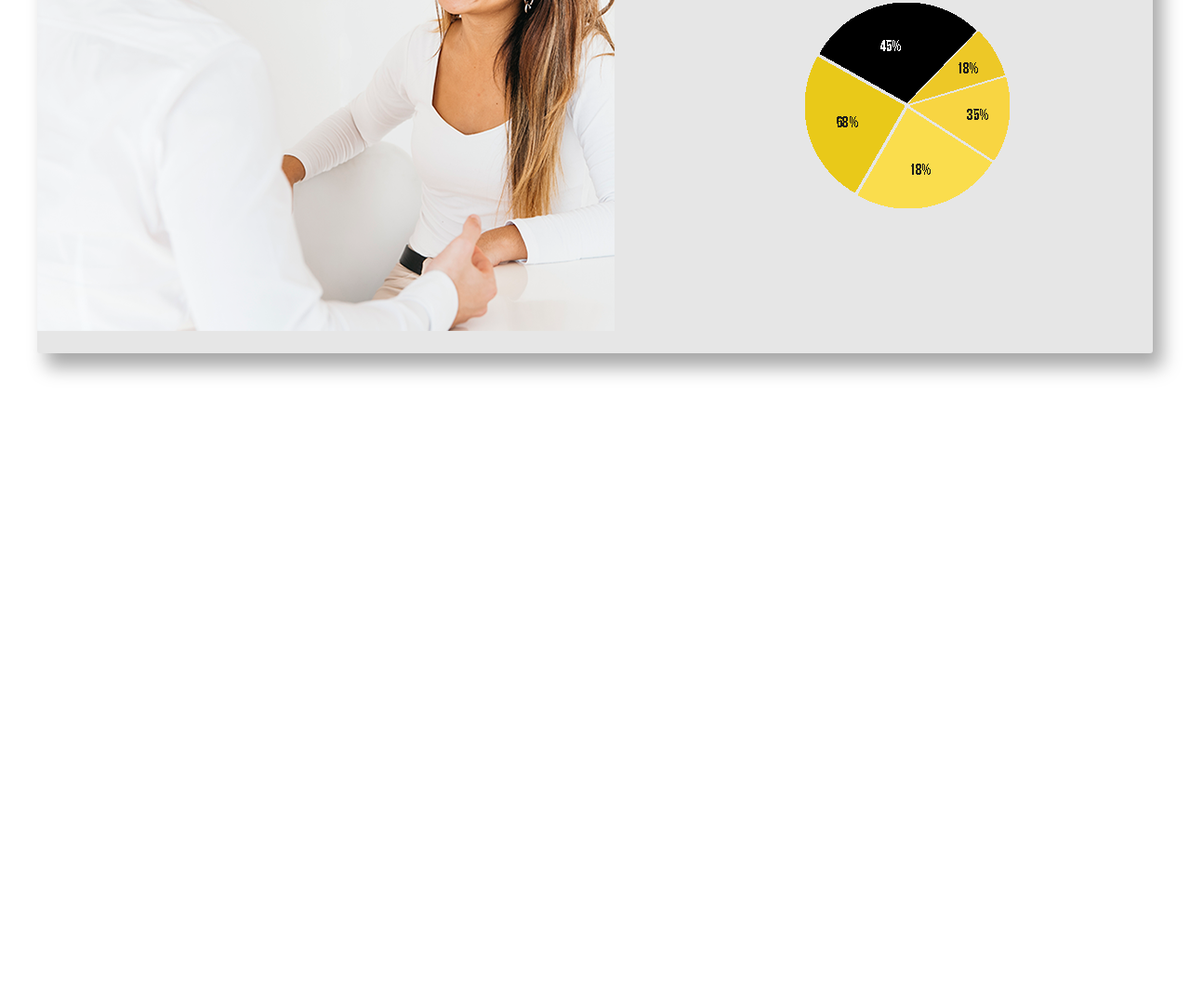
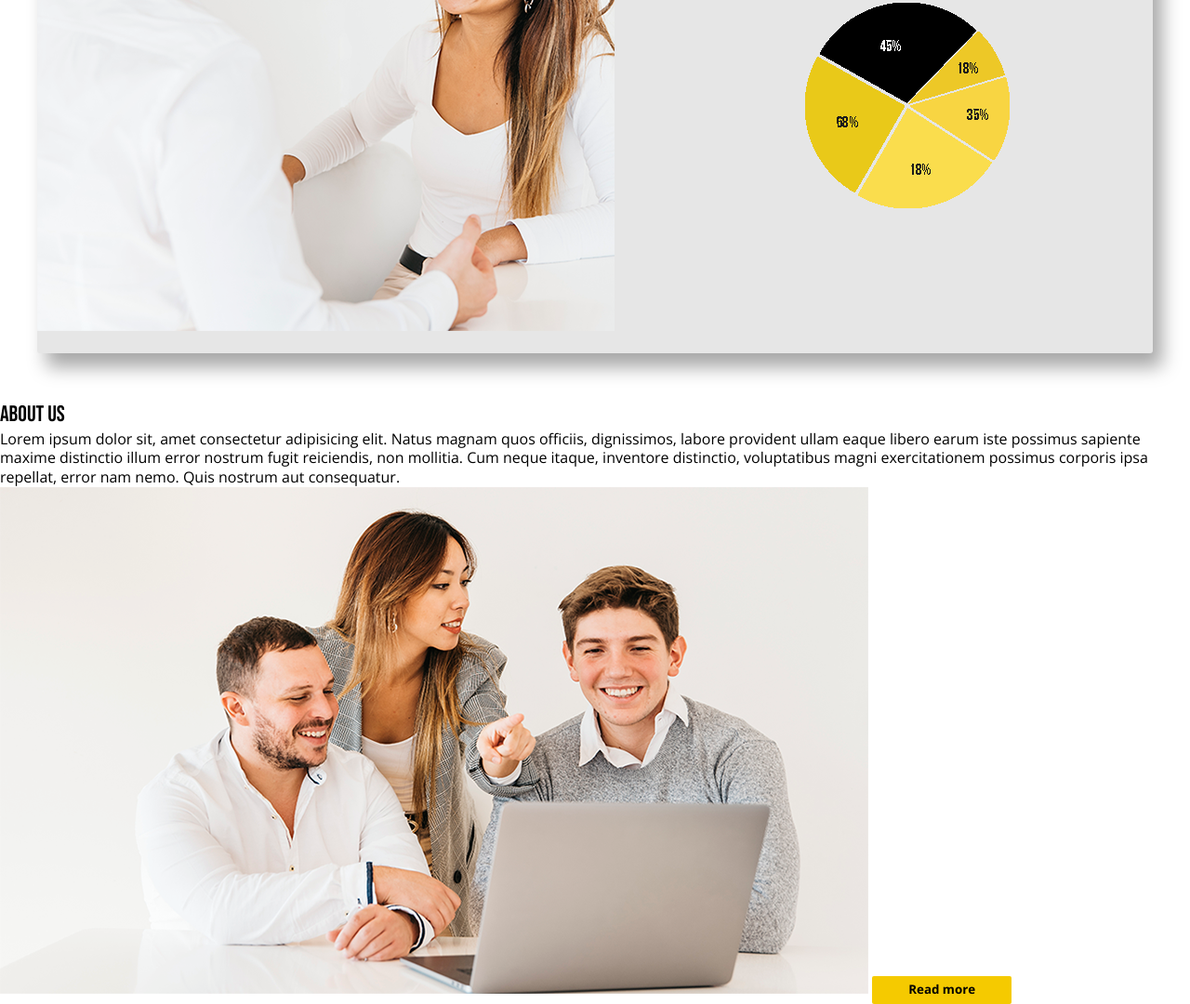
Before and after one commit to DDDavid-create/HAPPINESS, a plain HTML site: page index.html in a window 1280 px wide. Shown: the part 2812-3892 px from the top of the page at 93% size. Before the commit the page ends 3242 px from the top, so only its background shows below. Drawn offline with nearby package versions, Linux system fonts and the light colour scheme.

Commit message:
s5 hecho

```diff
--- a/index.html
+++ b/index.html
@@ -77,6 +77,13 @@
                 </div>
             </div>
         </div>
+        <!--SECTION 5-->
+        <div class="s5">
+            <h2>about us</h2>
+            <p>Lorem ipsum dolor sit, amet consectetur adipisicing elit. Natus magnam quos officiis, dignissimos, labore provident ullam eaque libero earum iste possimus sapiente maxime distinctio illum error nostrum fugit reiciendis, non mollitia. Cum neque itaque, inventore distinctio, voluptatibus magni exercitationem possimus corporis ipsa repellat, error nam nemo. Quis nostrum aut consequatur.</p>
+            <img src="./src/assets/images/img04.png" alt="photo-s5">
+            <button class="read-more-btn">Read more</button>
+        </div>
     </section>
 </body>
 </html>
```
